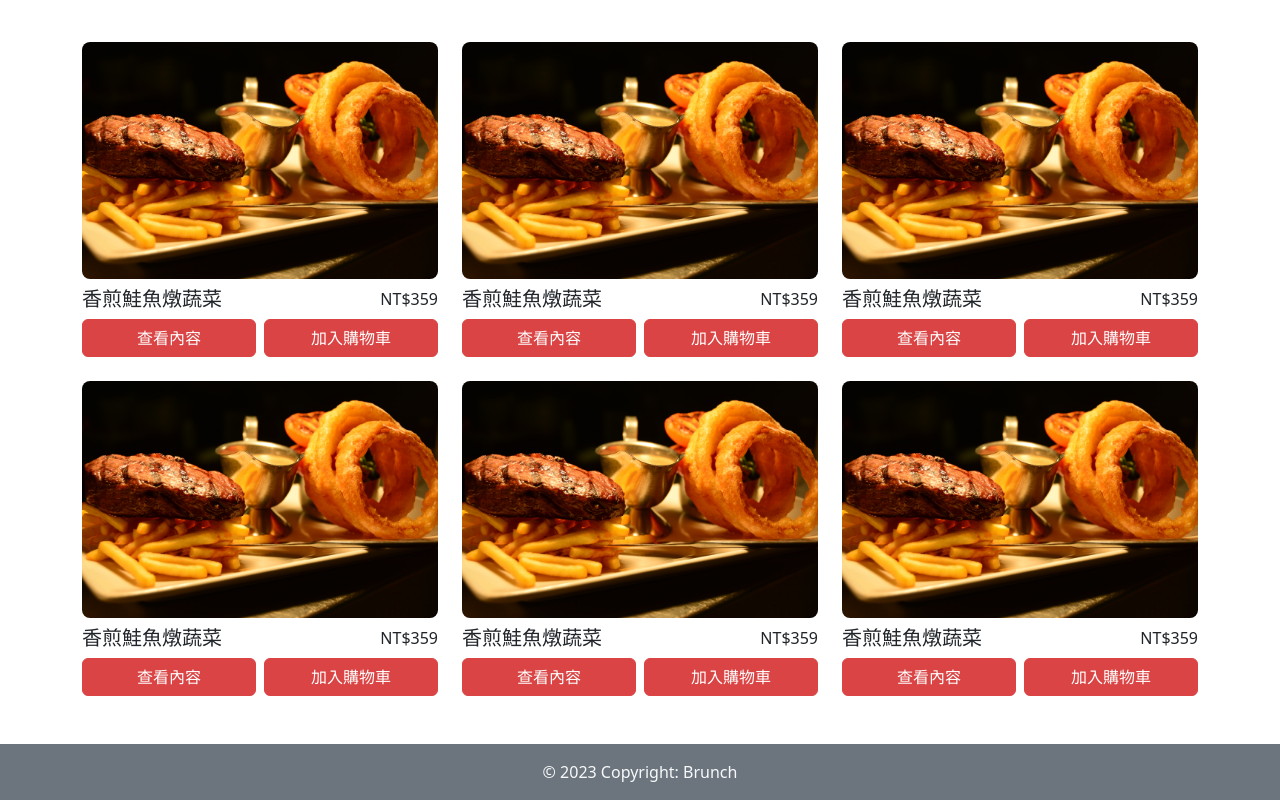
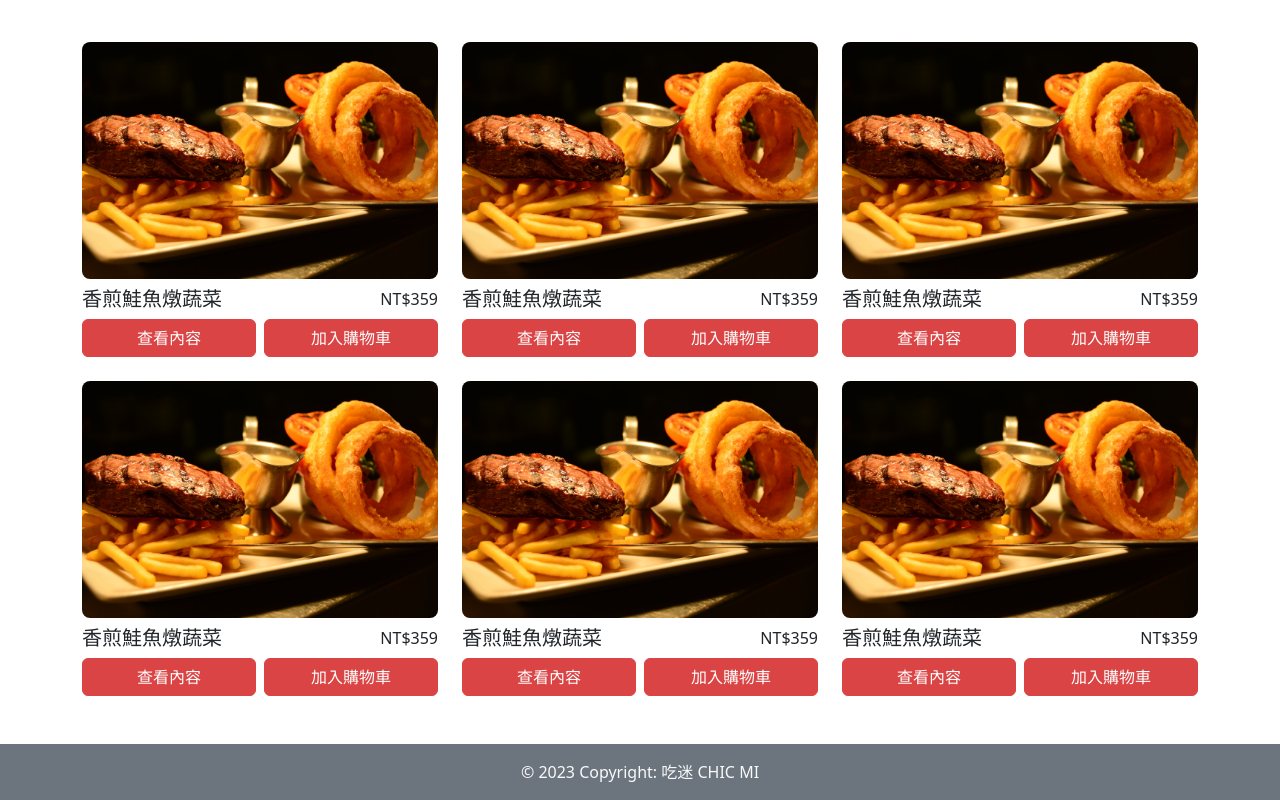
Before and after one commit to shaoairai/brunch_web, a Vue app: page / in a window 1280 px wide. Shown: the part 1736-2536 px from the top of the page. Built offline with nearby package versions, Linux system fonts and the light colour scheme.

Commit message:
測試：家用電腦上傳

```diff
--- a/src/App.vue
+++ b/src/App.vue
@@ -4,8 +4,8 @@
 
 console.log(import.meta.env.VITE_APP_URL);
 
-export default{
-  components:{
+export default {
+  components: {
     RouterLink, RouterView, HelloWorld
   }
 }
@@ -16,7 +16,8 @@
     <div class="container">
       <RouterLink to="/"><span class="navbar-brand text-white">吃迷 CHIC MI</span></RouterLink>
       <!-- <a class="navbar-brand text-white" href="#">吃迷 CHIC MI</a> -->
-      <button class="navbar-toggler" type="button" data-bs-toggle="collapse" data-bs-target="#navbarNavAltMarkup" aria-controls="navbarNavAltMarkup" aria-expanded="false" aria-label="Toggle navigation">
+      <button class="navbar-toggler" type="button" data-bs-toggle="collapse" data-bs-target="#navbarNavAltMarkup"
+        aria-controls="navbarNavAltMarkup" aria-expanded="false" aria-label="Toggle navigation">
         <span class="navbar-toggler-icon"></span>
       </button>
       <div class="collapse navbar-collapse justify-content-end" id="navbarNavAltMarkup">
@@ -33,6 +34,6 @@
 
   <!-- 底部列 -->
   <footer class="w-100 py-3 text-center text-bg-secondary text-light">
-    <div>© 2023 Copyright: Brunch</div>
+    <div>© 2023 Copyright: 吃迷 CHIC MI</div>
   </footer>
 </template>
```
